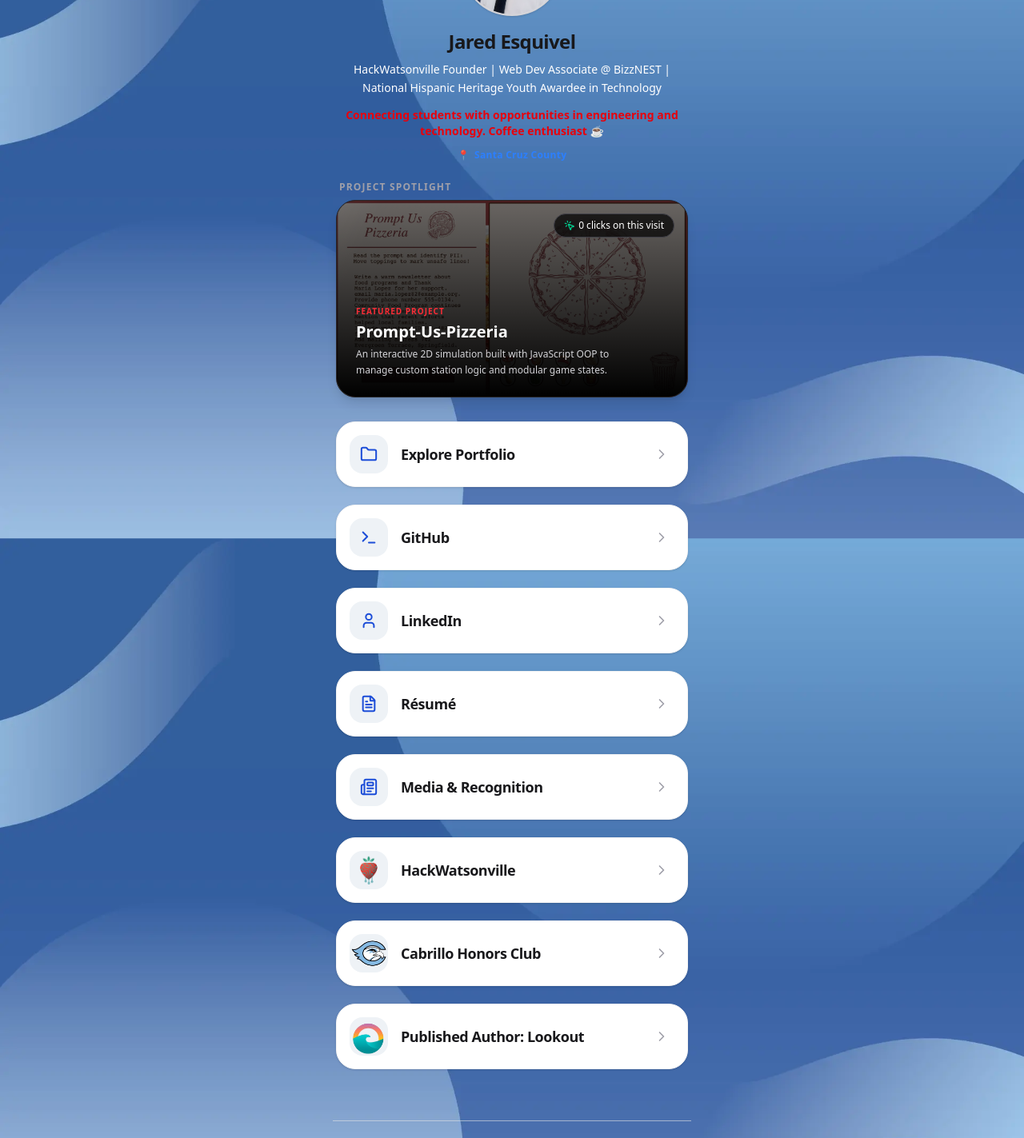
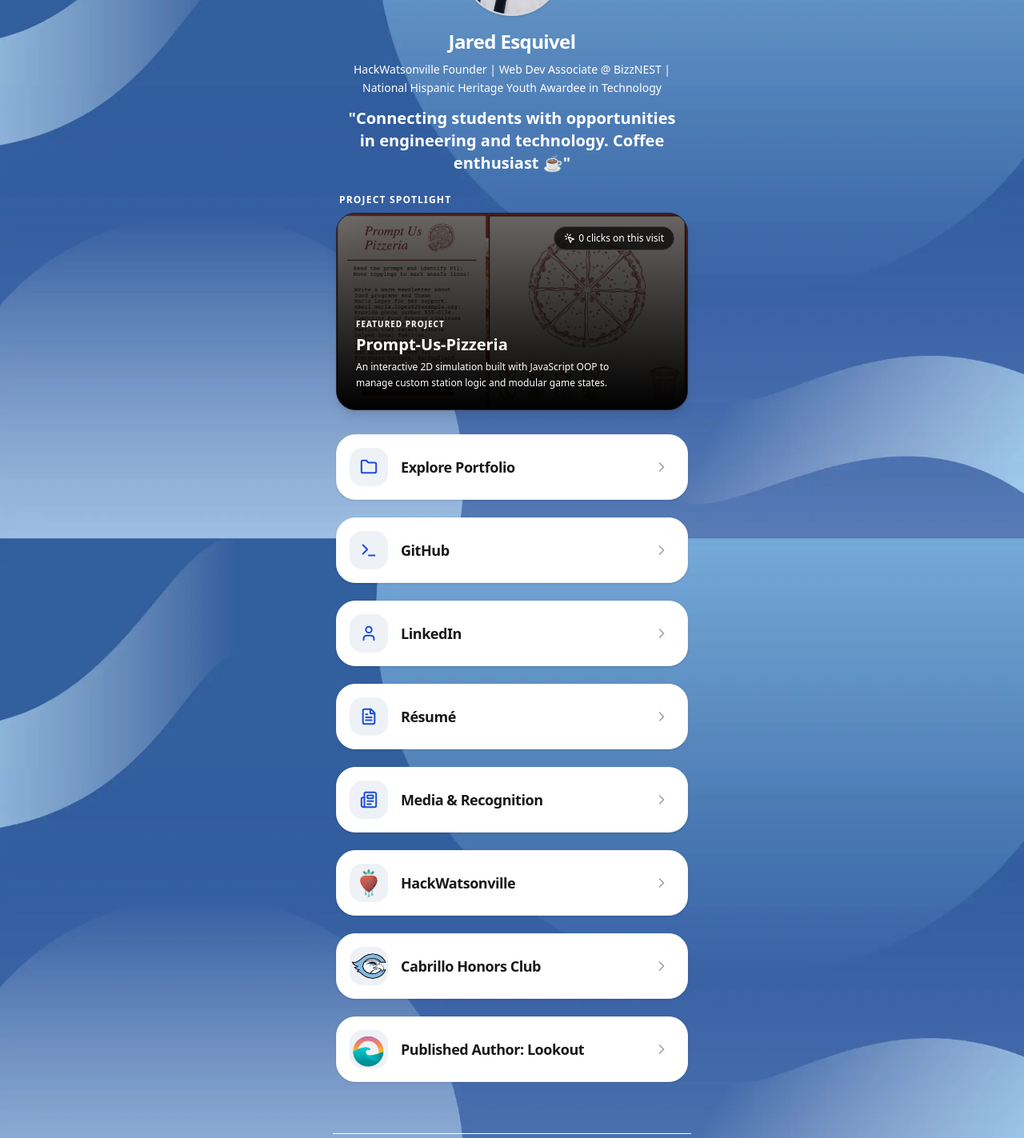
Before and after one commit to jared-esquivel/bizznest-senior-assessment, a React (Vite) app: page / in a window 1280 px wide. Shown: the part 180-1603 px from the top of the page at 80% size. Built offline with nearby package versions, Linux system fonts and the light colour scheme.

Commit message:
feat(ui): update text colors to white

```diff
--- a/src/App.jsx
+++ b/src/App.jsx
@@ -66,25 +66,21 @@
       <div className="w-full max-w-md flex flex-col items-center text-center mt-4 sm:mt-10">
         <header className="mb-6 w-full flex flex-col items-center">
           <ProfileAvatar />
-          <h1 className="text-2xl font-black mt-4 text-zinc-900 tracking-tight">
+          <h1 className="text-2xl font-black mt-4 text-white tracking-tight">
             Jared Esquivel
           </h1>
           <p className="text-white mt-2 text-xs sm:text-sm font-medium px-2 sm:px-4 leading-relaxed">
             HackWatsonville Founder | Web Dev Associate @ BizzNEST | National
             Hispanic Heritage Youth Awardee in Technology
           </p>
-          <p className="text-red-600 font-bold text-xs sm:text-sm pt-3 px-2">
-            Connecting students with opportunities in engineering and
-            technology. Coffee enthusiast ☕
+          <p className="text-white font-bold text-lg sm:text-xl pt-3 px-2">
+            "Connecting students with opportunities in engineering and
+            technology. Coffee enthusiast ☕"
           </p>
-          <div className="flex items-center gap-1.5 mt-3 text-blue-500 font-bold text-[11px] sm:text-xs tracking-wide">
-            <span>📍</span>
-            <span>Santa Cruz County</span>
-          </div>
         </header>
 
         <div className="w-full text-left px-1 mb-2">
-          <h2 className="text-[10px] sm:text-xs font-black text-zinc-400 uppercase tracking-widest pl-1">
+          <h2 className="text-[10px] sm:text-xs font-black text-white uppercase tracking-widest pl-1">
             Project Spotlight
           </h2>
         </div>
@@ -107,11 +103,11 @@
           ))}
         </main>
 
-        <footer className="w-full mt-12 mb-4 pt-6 border-t border-zinc-200/60 text-center flex flex-col gap-1">
-          <p className="text-[11px] font-semibold text-zinc-500 tracking-wide">
+        <footer className="w-full mt-12 mb-4 pt-6 border-t border-white text-center flex flex-col gap-1">
+          <p className="text-[11px] font-semibold text-white tracking-wide">
             © {new Date().getFullYear()} Jared Esquivel. All rights reserved.
           </p>
-          <p className="text-[10px] font-medium text-zinc-400">
+          <p className="text-[10px] font-medium text-white">
             "Don't wait for opportunities, build them!"
           </p>
         </footer>
--- a/src/componets/ProjectCard.jsx
+++ b/src/componets/ProjectCard.jsx
@@ -2,10 +2,10 @@
 import { MousePointerClick } from "lucide-react";
 
 function ProjectCard({ title, description, backgroundImage, link }) {
-  // 1. Just a simple click counter starting at 0
+  // declares our clicks
   const [clicks, setClicks] = useState(0);
 
-  // 2. Simple function that adds 1 every time you click
+  // Counts the amount of clicks on the card
   const handleCardClick = () => {
     setClicks(clicks + 1);
   };
@@ -29,19 +29,19 @@
 
       {/* Real Counter Badge */}
       <div className="absolute top-4 right-4 flex items-center gap-1 bg-black/70 backdrop-blur-md px-3 py-1.5 rounded-full border border-zinc-700 text-white text-xs font-medium">
-        <MousePointerClick className="w-3.5 h-3.5 text-emerald-400" />
+        <MousePointerClick className="w-3.5 h-3.5 text-white" />
         <span>{clicks} clicks on this visit</span>
       </div>
 
       {/* Text on the bottom of the card */}
       <div className="absolute inset-x-0 bottom-0 p-6 flex flex-col text-left">
-        <span className="text-[10px] font-bold text-red-500 uppercase tracking-widest mb-1">
+        <span className="text-[10px] font-bold text-white uppercase tracking-widest mb-1">
           Featured Project
         </span>
-        <h3 className="text-xl font-bold text-white mb-1 group-hover:text-red-400 transition-colors duration-200">
+        <h3 className="text-xl font-bold text-white mb-1 group-hover:text-white transition-colors duration-200">
           {title}
         </h3>
-        <p className="text-xs text-zinc-300 leading-relaxed max-w-[90%]">
+        <p className="text-xs text-white leading-relaxed max-w-[90%]">
           {description}
         </p>
       </div>
```
